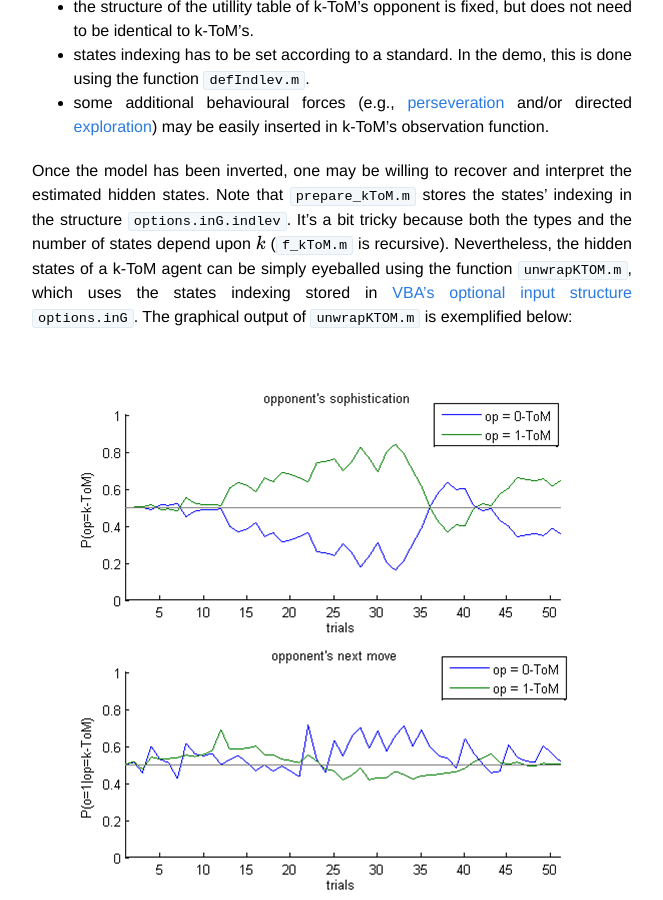
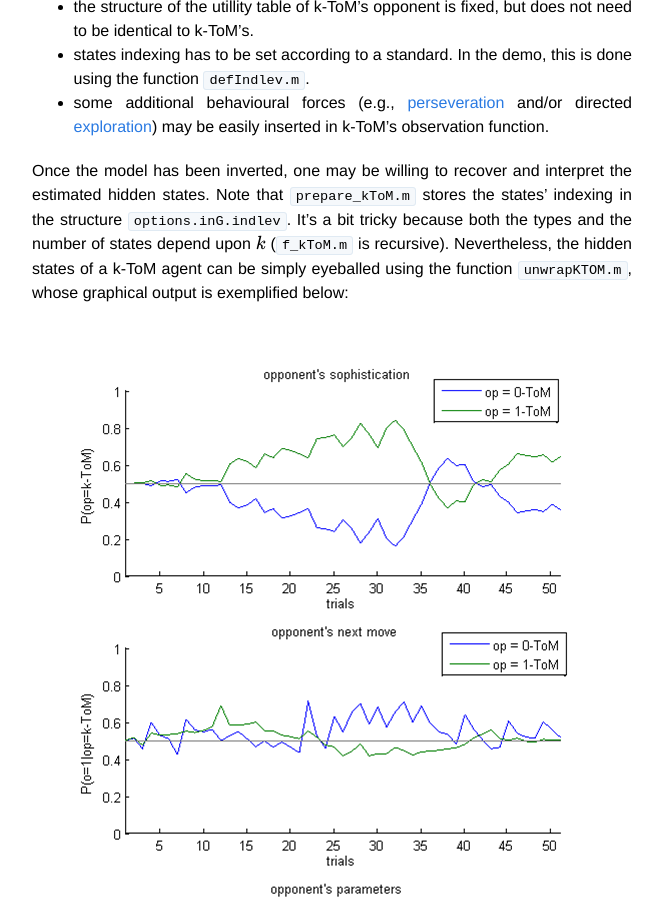
Before and after one commit to MBB-team/VBA-toolbox, a Jekyll site: the page built from _wiki/ktom.md, in a window 1280 px wide and 900 px high, scrolled down 1883 px. Shown: the whole window, without its empty margins (308-971 px from the left). Built offline with Jekyll 4.4.1, drawn with Linux system fonts in a browser that asks for light colours; nearby versions of some CDN libraries; formulas are drawn with MathJax 3.

Commit message:
Update ktom.md

```diff
--- a/_wiki/ktom.md
+++ b/_wiki/ktom.md
@@ -36,7 +36,7 @@ Constraints and comments for applying the existing VBA's k-ToM models are as fol
 - states indexing has to be set according to a standard. In the demo, this is done using the function `defIndlev.m`.
 - some additional behavioural forces (e.g., [perseveration](https://en.wikipedia.org/wiki/Perseveration) and/or directed [exploration](https://en.wikipedia.org/wiki/Exploration)) may be easily inserted in k-ToM's observation function.
 
-Once the model has been inverted, one may be willing to recover and interpret the estimated hidden states. Note that `prepare_kToM.m` stores the states' indexing in the structure `options.inG.indlev`. It's a bit tricky because both the types and the number of states depend upon $$k$$ (`f_kToM.m` is recursive). Nevertheless, the hidden states of a k-ToM agent can be simply eyeballed using the function `unwrapKTOM.m`, which uses the states indexing stored in [VBA's optional input structure]({{ site.baseurl }}/wiki/Controlling-the-inversion-using-VBA-options/) `options.inG`. The graphical output of `unwrapKTOM.m` is exemplified below:
+Once the model has been inverted, one may be willing to recover and interpret the estimated hidden states. Note that `prepare_kToM.m` stores the states' indexing in the structure `options.inG.indlev`. It's a bit tricky because both the types and the number of states depend upon $$k$$ (`f_kToM.m` is recursive). Nevertheless, the hidden states of a k-ToM agent can be simply eyeballed using the function `unwrapKTOM.m`, whose  graphical output is exemplified below:
 
 ![]({{ site.baseurl }}/images/wiki/unwrapkToM.bmp)
 
```
